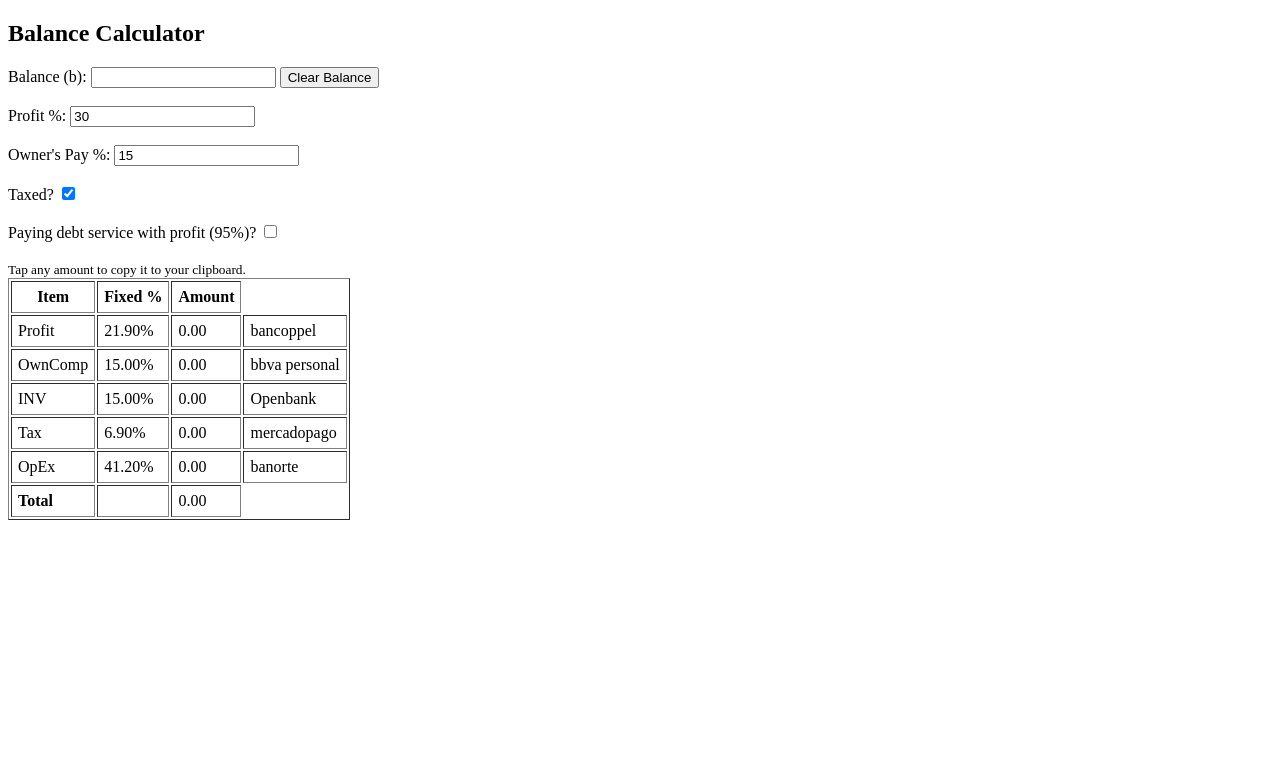
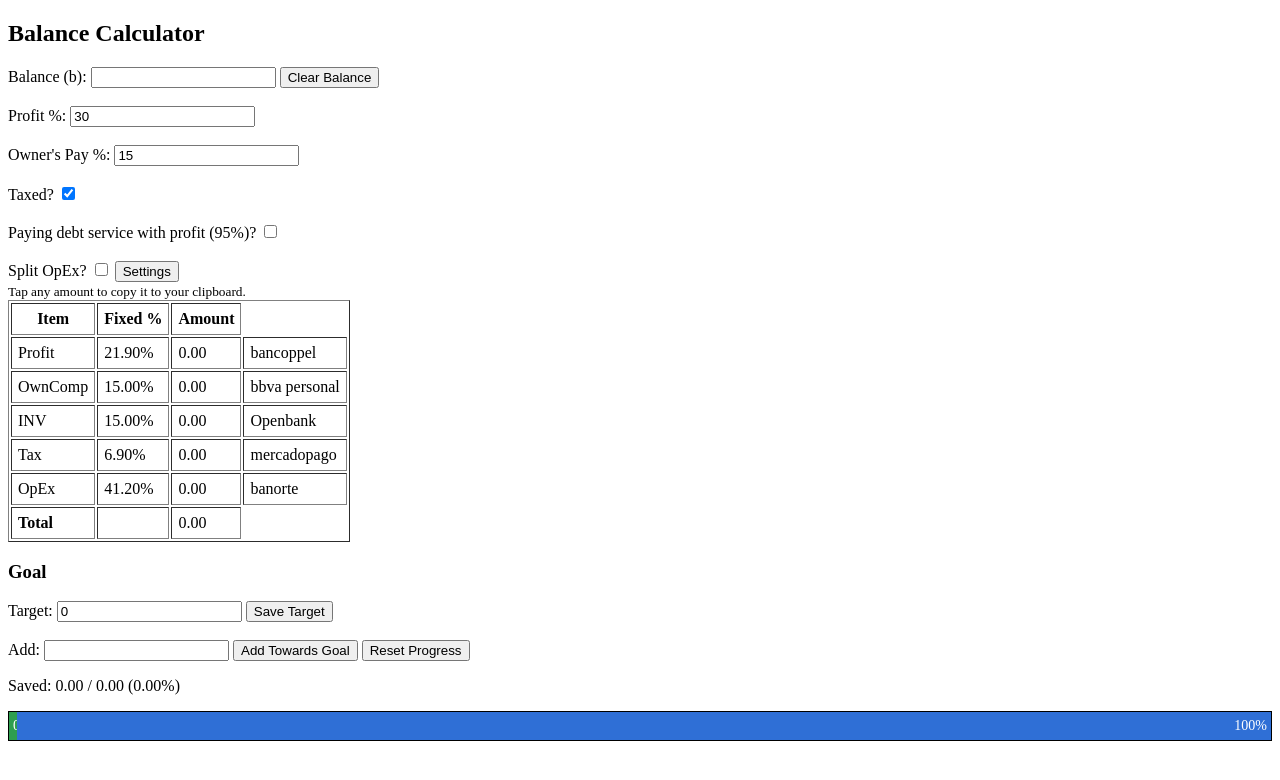
Before and after one commit to wisehackermonkey/profitcalc, a plain HTML site: page index.html in a window 1280 px wide. Drawn offline with Linux system fonts and the light colour scheme.

Commit message:
added opex split

```diff
--- a/index.html
+++ b/index.html
@@ -8,6 +8,13 @@
   <meta name="theme-color" content="#000000">
   <meta name="apple-mobile-web-app-capable" content="yes">
   <meta name="apple-mobile-web-app-title" content="BalanceCalc">
+  <style>
+    #bar { display: flex; height: 28px; border: 1px solid #000; color: #fff; font-size: 14px; }
+    #bar div { display: flex; align-items: center; overflow: hidden; white-space: nowrap; padding: 0 4px; }
+    #barDone { background: #2e9e4f; }
+    #barLeft { background: #2f6fd6; justify-content: flex-end; flex: 1; }
+    #settings { display: none; border: 1px solid #000; padding: 8px; margin: 8px 0; }
+  </style>
 </head>
 <body>
 
@@ -18,9 +25,20 @@
   <label>Profit %: <input type="number" id="profitRate" value="30" inputmode="decimal" oninput="calculate()"></label><br><br>
   <label>Owner's Pay %: <input type="number" id="ownersRate" value="15" inputmode="decimal" oninput="calculate()"></label><br><br>
   <label>Taxed? <input type="checkbox" id="taxed" checked oninput="calculate()"></label><br><br>
-  <label>Paying debt service with profit (95%)? <input type="checkbox" id="debtSplit" oninput="calculate()"></label>
+  <label>Paying debt service with profit (95%)? <input type="checkbox" id="debtSplit" oninput="calculate()"></label><br><br>
+  <label>Split OpEx? <input type="checkbox" id="opexSplit" oninput="calculate()"></label>
+  <button type="button" onclick="toggleSettings()">Settings</button>
 
-  <br><br>
+  <div id="settings">
+    <strong>OpEx split</strong>
+    <div id="settingsRows"></div>
+    <button type="button" onclick="addRow()">+ Add</button>
+    <button type="button" onclick="saveSettings()">Save</button>
+    <button type="button" onclick="resetSettings()">Reset defaults</button>
+    <div id="settingsSum"></div>
+  </div>
+
+  <br>
   <small>Tap any amount to copy it to your clipboard.</small>
 
   <table border="1" cellpadding="6">
@@ -32,9 +50,21 @@
     <tr id="invRow"><td>INV</td><td id="invFixedPct"></td><td id="inv" ontouchstart="copyAmount(this)" onclick="copyAmount(this)"></td><td>Openbank</td></tr>
     <tr id="taxRow"><td>Tax</td><td id="taxFixedPct"></td><td id="tax" ontouchstart="copyAmount(this)" onclick="copyAmount(this)"></td><td>mercadopago</td></tr>
     <tr><td>OpEx</td><td id="opexPct"></td><td id="opex" ontouchstart="copyAmount(this)" onclick="copyAmount(this)"></td><td>banorte</td></tr>
+    <tbody id="opexRows"></tbody>
     <tr><td><strong>Total</strong></td><td></td><td id="total" ontouchstart="copyAmount(this)" onclick="copyAmount(this)"></td></tr>
+  </table>
 
-  </table>
+  <h3>Goal</h3>
+  <label>Target: <input type="number" id="target" value="0" inputmode="decimal" oninput="updateGoal()"></label>
+  <button type="button" onclick="saveTarget()">Save Target</button><br><br>
+  <label>Add: <input type="number" id="addAmt" value="" inputmode="decimal" oninput="addEdited = true"></label>
+  <button type="button" onclick="addToGoal()">Add Towards Goal</button>
+  <button type="button" onclick="resetGoal()">Reset Progress</button>
+  <p>Saved: <span id="saved">0.00</span> / <span id="targetShown">0.00</span> (<span id="goalPct">0.00</span>%)</p>
+  <div id="bar">
+    <div id="barDone" style="width:0%"><span id="barDoneLbl">0%</span></div>
+    <div id="barLeft"><span id="barLeftLbl">100%</span></div>
+  </div>
 
   <script>
     const TAX_FULL_RATE = 1 - 25/29;               // ~13.79%
@@ -42,44 +72,71 @@
     const INV_RATE = 0.15;                         // 15% INV
     const INV_FROM_PROFIT = INV_RATE - TAX_RATE;   // ~8.10% taken from profit
 
-    const STORAGE_KEY = "balanceCalcState";
+    const STORAGE_KEY  = "balanceCalcState";
+    const SETTINGS_KEY = "balanceCalcOpex";
+    const TARGET_KEY   = "balanceCalcTarget";
+    const SAVED_KEY    = "balanceCalcSaved";
+
+    const DEFAULT_OPEX = [
+      { n: "Labor", p: 57 },
+      { n: "Accountant", p: 3 },
+      { n: "Biz Savings", p: 15 },
+      { n: "War Chest", p: 5 },
+      { n: "Equipment", p: 5 },
+      { n: "Christmas Bonus", p: 15 }
+    ];
+
+    let opexItems = DEFAULT_OPEX.map(x => ({ ...x }));
+    let savedTotal = 0;
+    let addEdited = false;
+
+    const $ = id => document.getElementById(id);
 
     // Round to 2 decimals (half-up, float-safe)
     function r2(x) { return Math.round(x * 100 + 1e-6) / 100; }
 
+    function get(key) { try { return localStorage.getItem(key); } catch (e) { return null; } }
+    function set(key, val) { try { localStorage.setItem(key, val); } catch (e) {} }
+
     function saveState() {
-      try {
-        const state = {
-          balance:   document.getElementById("balance").value,
-          taxed:     document.getElementById("taxed").checked,
-          debtSplit: document.getElementById("debtSplit").checked
-        };
-        localStorage.setItem(STORAGE_KEY, JSON.stringify(state));
-      } catch (e) {}
+      set(STORAGE_KEY, JSON.stringify({
+        balance:   $("balance").value,
+        taxed:     $("taxed").checked,
+        debtSplit: $("debtSplit").checked,
+        opexSplit: $("opexSplit").checked
+      }));
     }
 
     function loadState() {
       try {
-        const raw = localStorage.getItem(STORAGE_KEY);
-        if (!raw) return;
-        const state = JSON.parse(raw);
-        if (state.balance !== undefined) document.getElementById("balance").value = state.balance;
-        if (state.taxed !== undefined) document.getElementById("taxed").checked = !!state.taxed;
-        if (state.debtSplit !== undefined) document.getElementById("debtSplit").checked = !!state.debtSplit;
+        const raw = get(STORAGE_KEY);
+        if (raw) {
+          const s = JSON.parse(raw);
+          if (s.balance !== undefined) $("balance").value = s.balance;
+          if (s.taxed !== undefined) $("taxed").checked = !!s.taxed;
+          if (s.debtSplit !== undefined) $("debtSplit").checked = !!s.debtSplit;
+          if (s.opexSplit !== undefined) $("opexSplit").checked = !!s.opexSplit;
+        }
+        const o = get(SETTINGS_KEY);
+        if (o) opexItems = JSON.parse(o);
+        const t = get(TARGET_KEY);
+        if (t !== null) $("target").value = t;
+        savedTotal = parseFloat(get(SAVED_KEY)) || 0;
       } catch (e) {}
     }
 
     function clearBalance() {
-      document.getElementById("balance").value = "";
+      $("balance").value = "";
+      addEdited = false;
       calculate();
     }
 
     function calculate() {
-      const b          = parseFloat(document.getElementById("balance").value)    || 0;
-      const profitRate = parseFloat(document.getElementById("profitRate").value) / 100 || 0;
-      const ownersRate = parseFloat(document.getElementById("ownersRate").value) / 100 || 0;
-      const taxed      = document.getElementById("taxed").checked;
-      const debtSplit  = document.getElementById("debtSplit").checked;
+      const b          = parseFloat($("balance").value)    || 0;
+      const profitRate = parseFloat($("profitRate").value) / 100 || 0;
+      const ownersRate = parseFloat($("ownersRate").value) / 100 || 0;
+      const taxed      = $("taxed").checked;
+      const debtSplit  = $("debtSplit").checked;
 
       const adjProfitRate = profitRate - INV_FROM_PROFIT;
 
@@ -105,28 +162,113 @@
       const remainderPct = r2(profitPct - debtProfitPct);
       const opexPct      = r2(100 - profitPct - ownersPct - invPct - (taxed ? taxPct : 0));
 
-      document.getElementById("profit").textContent          = profit.toFixed(2);
-      document.getElementById("owners").textContent          = owners.toFixed(2);
-      document.getElementById("inv").textContent             = inv.toFixed(2);
-      document.getElementById("tax").textContent             = tax.toFixed(2);
-      document.getElementById("opex").textContent            = opex.toFixed(2);
-      document.getElementById("total").textContent           = total.toFixed(2);
-      document.getElementById("opexPct").textContent         = opexPct.toFixed(2) + "%";
-      document.getElementById("profitFixedPct").textContent  = profitPct.toFixed(2) + "%";
-      document.getElementById("ownersFixedPct").textContent  = ownersPct.toFixed(2) + "%";
-      document.getElementById("invFixedPct").textContent     = invPct.toFixed(2) + "%";
-      document.getElementById("taxFixedPct").textContent     = taxPct.toFixed(2) + "%";
-      document.getElementById("debtPct").textContent         = debtPct.toFixed(2) + "%";
-      document.getElementById("remainderPct").textContent    = remainderPct.toFixed(2) + "%";
-      document.getElementById("debtService").textContent     = debtService.toFixed(2);
-      document.getElementById("remainderProfit").textContent = remainderProfit.toFixed(2);
+      $("profit").textContent          = profit.toFixed(2);
+      $("owners").textContent          = owners.toFixed(2);
+      $("inv").textContent             = inv.toFixed(2);
+      $("tax").textContent             = tax.toFixed(2);
+      $("opex").textContent            = opex.toFixed(2);
+      $("total").textContent           = total.toFixed(2);
+      $("opexPct").textContent         = opexPct.toFixed(2) + "%";
+      $("profitFixedPct").textContent  = profitPct.toFixed(2) + "%";
+      $("ownersFixedPct").textContent  = ownersPct.toFixed(2) + "%";
+      $("invFixedPct").textContent     = invPct.toFixed(2) + "%";
+      $("taxFixedPct").textContent     = taxPct.toFixed(2) + "%";
+      $("debtPct").textContent         = debtPct.toFixed(2) + "%";
+      $("remainderPct").textContent    = remainderPct.toFixed(2) + "%";
+      $("debtService").textContent     = debtService.toFixed(2);
+      $("remainderProfit").textContent = remainderProfit.toFixed(2);
 
-      document.getElementById("taxRow").style.opacity        = taxed ? "1" : "0.4";
-      document.getElementById("debtRow").style.display       = debtSplit ? "" : "none";
-      document.getElementById("remainderRow").style.display  = debtSplit ? "" : "none";
-      document.getElementById("invRow").style.display        = debtSplit ? "none" : "";
+      $("taxRow").style.opacity        = taxed ? "1" : "0.4";
+      $("debtRow").style.display       = debtSplit ? "" : "none";
+      $("remainderRow").style.display  = debtSplit ? "" : "none";
+      $("invRow").style.display        = debtSplit ? "none" : "";
+
+      // OpEx split rows
+      let html = "";
+      if ($("opexSplit").checked) {
+        opexItems.forEach(it => {
+          const amt = opex * (parseFloat(it.p) || 0) / 100;
+          html += "<tr><td>&nbsp;&nbsp;↳ " + esc(it.n) + "</td><td>" + (parseFloat(it.p) || 0).toFixed(2) +
+                  "%</td><td ontouchstart=\"copyAmount(this)\" onclick=\"copyAmount(this)\">" + amt.toFixed(2) + "</td></tr>";
+        });
+      }
+      $("opexRows").innerHTML = html;
+
+      // Auto-fill add amount with current balance unless user edited it
+      if (!addEdited) $("addAmt").value = b ? b.toFixed(2) : "";
 
       saveState();
+    }
+
+    function esc(s) {
+      return String(s).replace(/[&<>"]/g, c => ({ "&": "&amp;", "<": "&lt;", ">": "&gt;", '"': "&quot;" }[c]));
+    }
+
+    // ---- Settings ----
+    function toggleSettings() {
+      const el = $("settings");
+      const open = el.style.display !== "block";
+      el.style.display = open ? "block" : "none";
+      if (open) renderSettings();
+    }
+
+    function renderSettings() {
+      $("settingsRows").innerHTML = opexItems.map((it, i) =>
+        "<div><input type=\"text\" value=\"" + esc(it.n) + "\" oninput=\"opexItems[" + i + "].n=this.value;sumCheck()\"> " +
+        "<input type=\"number\" value=\"" + it.p + "\" inputmode=\"decimal\" style=\"width:70px\" oninput=\"opexItems[" + i + "].p=this.value;sumCheck()\">% " +
+        "<button type=\"button\" onclick=\"delRow(" + i + ")\">✕</button></div>"
+      ).join("");
+      sumCheck();
+    }
+
+    function sumCheck() {
+      const s = opexItems.reduce((a, it) => a + (parseFloat(it.p) || 0), 0);
+      $("settingsSum").textContent = "Total: " + r2(s).toFixed(2) + "%" + (Math.abs(s - 100) > 0.001 ? " (should be 100)" : "");
+    }
+
+    function addRow() { opexItems.push({ n: "", p: 0 }); renderSettings(); }
+    function delRow(i) { opexItems.splice(i, 1); renderSettings(); }
+
+    function saveSettings() {
+      set(SETTINGS_KEY, JSON.stringify(opexItems));
+      calculate();
+    }
+
+    function resetSettings() {
+      opexItems = DEFAULT_OPEX.map(x => ({ ...x }));
+      set(SETTINGS_KEY, JSON.stringify(opexItems));
+      renderSettings();
+      calculate();
+    }
+
+    // ---- Goal ----
+    function saveTarget() { set(TARGET_KEY, $("target").value); updateGoal(); }
+
+    function addToGoal() {
+      const a = parseFloat($("addAmt").value) || 0;
+      savedTotal = r2(savedTotal + a);
+      set(SAVED_KEY, String(savedTotal));
+      addEdited = false;
+      updateGoal();
+      calculate();
+    }
+
+    function resetGoal() {
+      savedTotal = 0;
+      set(SAVED_KEY, "0");
+      updateGoal();
+    }
+
+    function updateGoal() {
+      const t = parseFloat($("target").value) || 0;
+      const pct = t > 0 ? (savedTotal / t) * 100 : 0;
+      const shown = Math.max(0, Math.min(100, pct));
+      $("saved").textContent = savedTotal.toFixed(2);
+      $("targetShown").textContent = t.toFixed(2);
+      $("goalPct").textContent = pct.toFixed(2);
+      $("barDone").style.width = shown + "%";
+      $("barDoneLbl").textContent = shown.toFixed(0) + "%";
+      $("barLeftLbl").textContent = (100 - shown).toFixed(0) + "%";
     }
 
     function copyAmount(cell) {
@@ -164,6 +306,7 @@
 
     loadState();
     calculate();
+    updateGoal();
   </script>
 
 </body>
```
